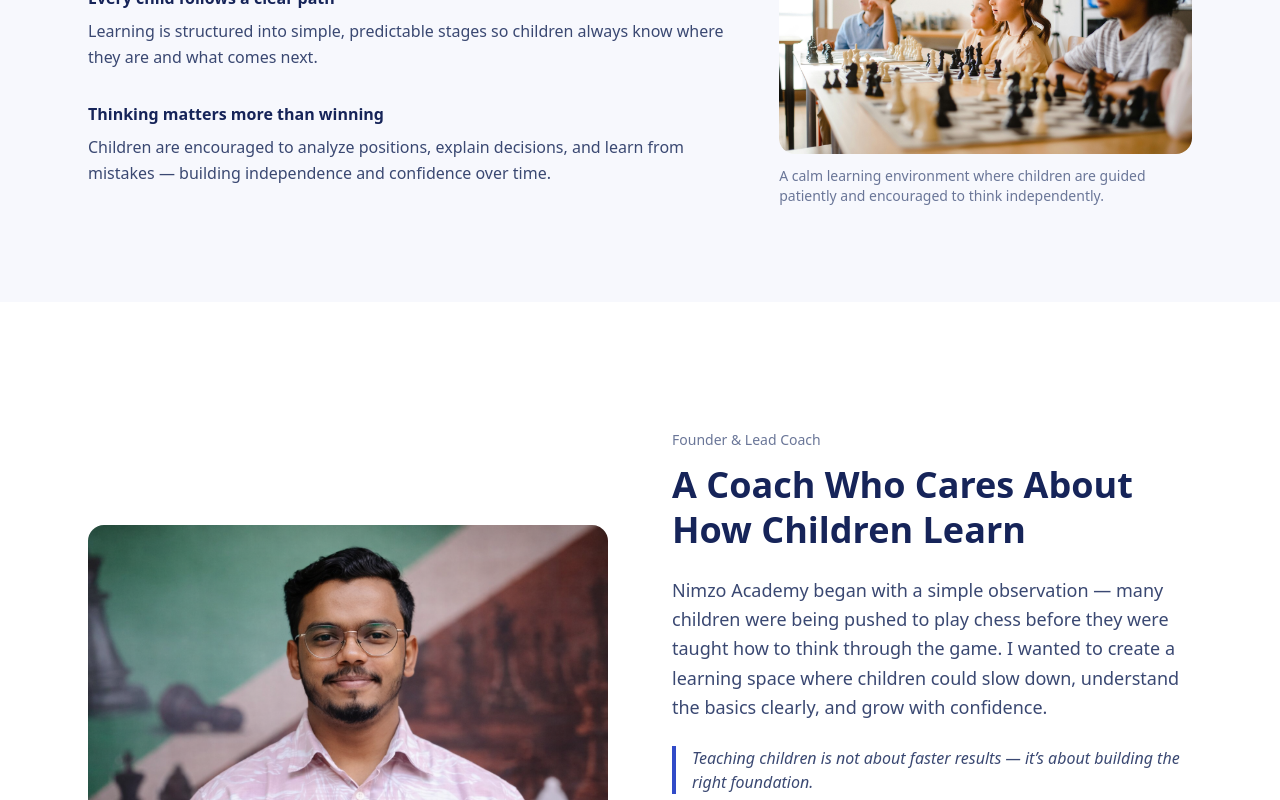
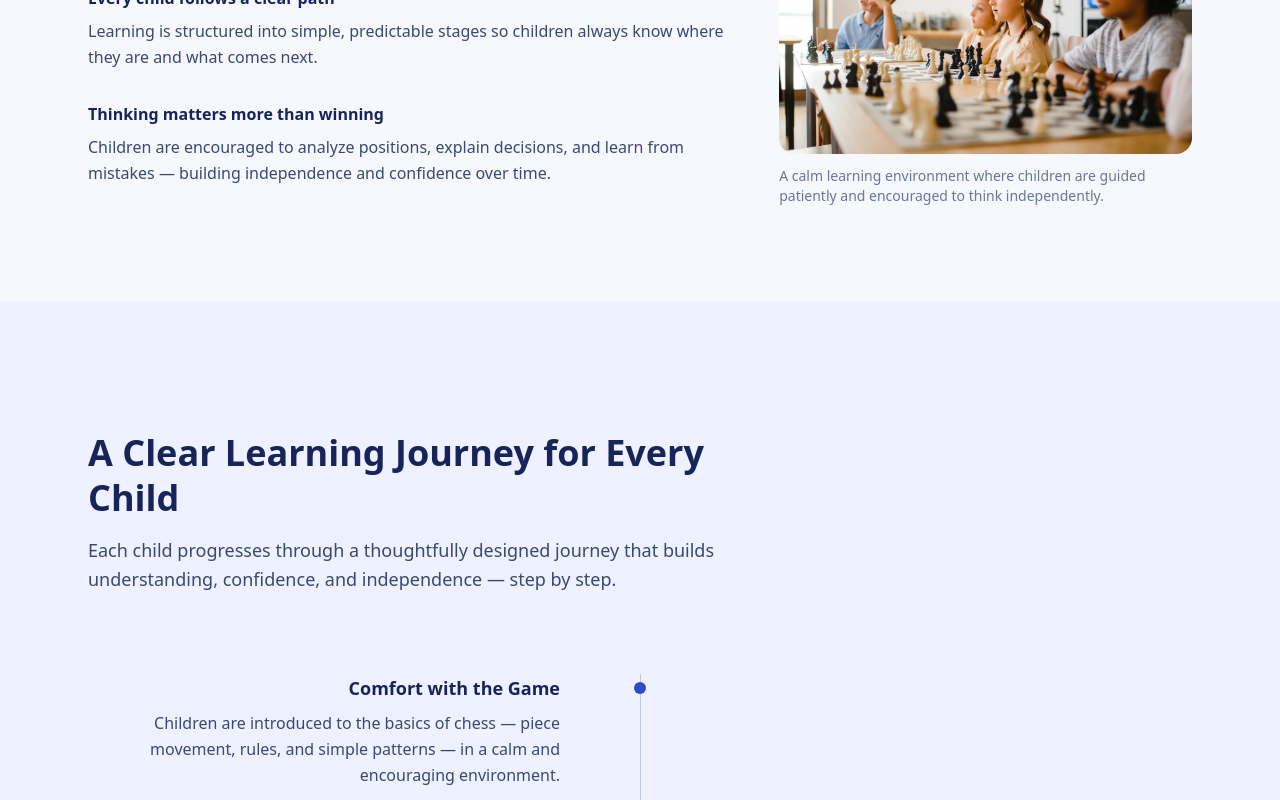
Before and after one commit to vivekmehto/nimzo-academy, a Next.js app: page /about in a window 1280 px wide. Shown: the part 2000-2800 px from the top of the page. Built offline with nearby package versions, Linux system fonts and the light colour scheme.

Commit message:
Minor Update

```diff
--- a/app/about/page.jsx
+++ b/app/about/page.jsx
@@ -23,7 +23,7 @@ export default function AboutPage() {
       <AboutIntro />
       <AboutWhy />
       <AboutPhilosophy />
-      <AboutFounder />
+      {/* <AboutFounder /> */}
       <AboutJourney />
       <AboutTrust />
       <AboutCTA />
--- a/app/page.tsx
+++ b/app/page.tsx
@@ -30,7 +30,7 @@ export default function Home() {
       <TeachingProcess />
       <WhyParentsTrust />
       <ChessLearningPath />
-      <CoachSection />
+      {/* <CoachSection /> */}
       <DwarkaSpotlight />
       <FAQ />
       <FinalCTA />
```
